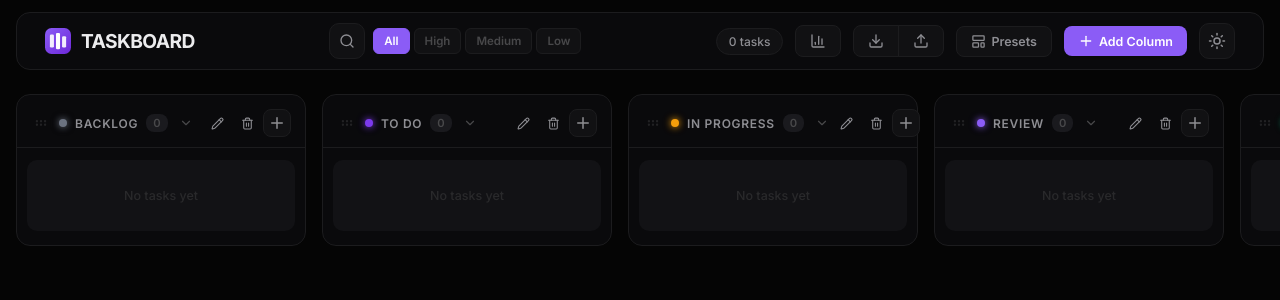
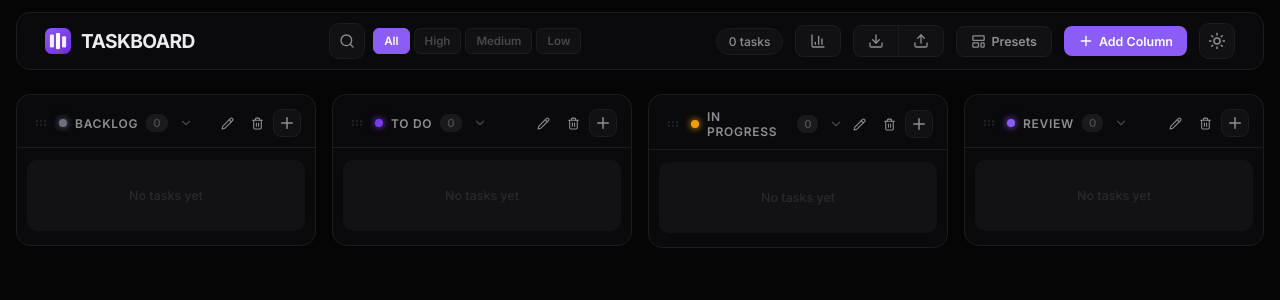
Before and after one commit to santio89/taskboard, a React (Vite) app: page / in a window 1280 px wide. Shown: the top 300 px of the page. Built offline with nearby package versions, Linux system fonts and the light colour scheme.

Commit message:
small fix

```diff
--- a/src/App.tsx
+++ b/src/App.tsx
@@ -584,7 +584,7 @@ export default function App() {
                   <div className="column-header">
                     <div className="column-title-group">
                       <span className="column-dot" style={{ backgroundColor: activeColumn.color, boxShadow: `0 0 6px ${activeColumn.color}bf, 0 0 10px ${activeColumn.color}66` }} />
-                      <h3 className="column-title">{activeColumn.title}</h3>
+                      <h3 className="column-title" title={activeColumn.title}>{activeColumn.title}</h3>
                       <span className="column-count">{tasksByColumn[activeColumn.id]?.length ?? 0}</span>
                     </div>
                   </div>
--- a/src/components/KanbanColumn.tsx
+++ b/src/components/KanbanColumn.tsx
@@ -59,7 +59,7 @@ export function KanbanColumn({ column, tasks, isTaskOver, onAddTask, onEditTask,
             <GripHorizontal size={14} />
           </button>
           <span className="column-dot" style={{ backgroundColor: column.color, boxShadow: `0 0 6px ${column.color}bf, 0 0 10px ${column.color}66` }} />
-          <h3 className="column-title">{column.title}</h3>
+          <h3 className="column-title" title={column.title}>{column.title}</h3>
           <span className="column-count">{tasks.length}</span>
           <button className={`column-collapse-btn ${collapsed ? 'collapsed' : ''}`} onClick={() => setCollapsed(!collapsed)} aria-label={collapsed ? 'Expand' : 'Collapse'}>
             <ChevronDown size={14} />
--- a/src/index.css
+++ b/src/index.css
@@ -531,8 +531,8 @@ body {
 .kanban-column {
   display: flex;
   flex-direction: column;
-  width: 290px;
-  min-width: 290px;
+  width: 300px;
+  min-width: 300px;
   max-height: 100%;
   background: var(--column-bg);
   border-radius: 14px;
@@ -612,6 +612,7 @@ body {
   display: flex;
   align-items: center;
   gap: 8px;
+  min-width: 0;
 }
 
 .column-dot {
@@ -629,8 +630,10 @@ body {
   color: var(--text-secondary);
   min-width: 0;
   overflow: hidden;
-  text-overflow: ellipsis;
-  white-space: nowrap;
+  display: -webkit-box;
+  -webkit-box-orient: vertical;
+  -webkit-line-clamp: 2;
+  line-clamp: 2;
 }
 
 .column-count {
```
